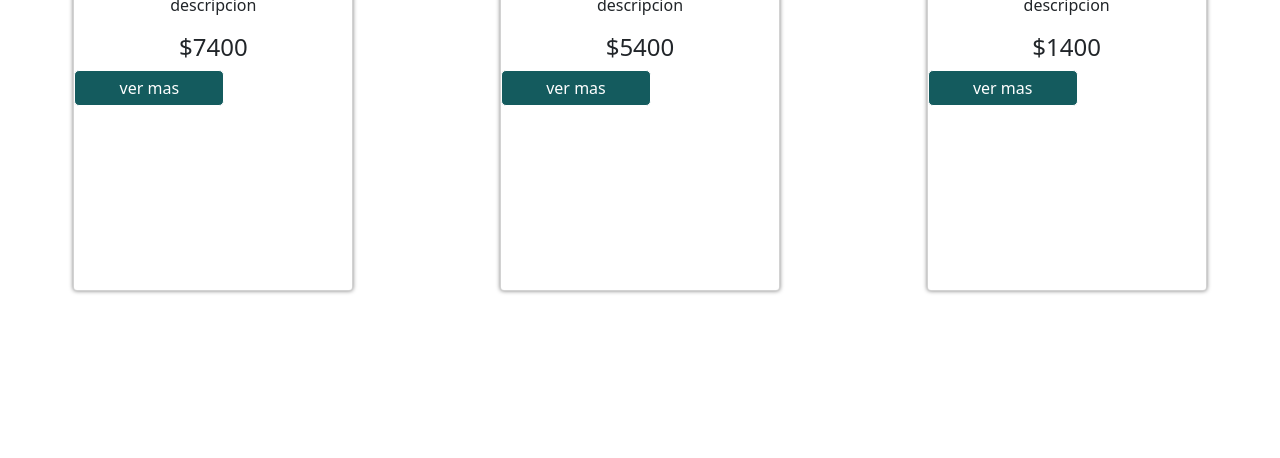
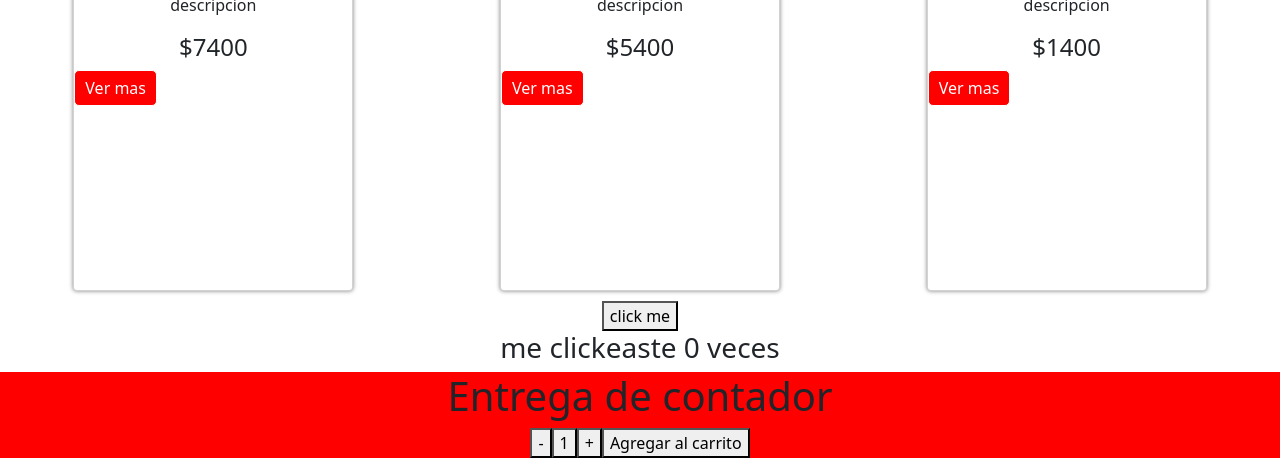
Before and after one commit to RenatoPerez19/DrunkyReact, a React (Create React App) app: page / in a window 1280 px wide. Shown: the part 508-966 px from the top of the page. Before the commit the page ends 809 px from the top, so only its background shows below. Built offline with nearby package versions, Linux system fonts and the light colour scheme.

Commit message:
entrega Contador

```diff
--- a/package.json
+++ b/package.json
@@ -11,6 +11,7 @@
     "react": "^18.2.0",
     "react-dom": "^18.2.0",
     "react-scripts": "5.0.1",
+    "sweetalert": "^2.1.2",
     "web-vitals": "^2.1.4"
   },
   "scripts": {
--- a/src/App.js
+++ b/src/App.js
@@ -3,6 +3,9 @@ import "bootstrap/dist/css/bootstrap.min.css";
 import './App.css';
 import Nav from "./componentes/navbar/NavBar"
 import ItemListContainer from './componentes/Productos/ItemListContainer';
+import Botonclick from "./componentes/Botonclick/Botonclick";
+import ItemCount from "./componentes/ItemCount/ItemCount";
+
 
 
 function App() {
@@ -11,6 +14,9 @@ function App() {
       <header/>
       <Nav/>
       <ItemListContainer greeting="Drunky , tienda de zapatillas"/>
+      <Botonclick/>
+      <ItemCount inicial={1} stock={10}/>
+
 
     </div>
   );
--- /dev/null
+++ b/src/componentes/Botonclick/Botonclick.jsx
@@ -0,0 +1,19 @@
+import React , {useState} from "react"
+
+function Botonclick(){
+    const [clickCount, setClickCount]= useState(0)
+    function handleClick(){
+
+        setClickCount(clickCount+1)
+
+    }
+
+    return(
+        <div>
+            <button onClick={handleClick}>click me</button>
+            <h3>me clickeaste {clickCount} veces</h3>
+        </div>
+    )
+}
+
+export default Botonclick
--- /dev/null
+++ b/src/componentes/ItemCount/ItemCount.css
@@ -0,0 +1,3 @@
+.FondoDiv{
+    background-color: red;
+}
--- /dev/null
+++ b/src/componentes/ItemCount/ItemCount.jsx
@@ -0,0 +1,44 @@
+import React, {useState} from 'react'
+import "./ItemCount.css"
+
+
+function ItemCount(props) {
+    const[count , setCount]=useState(props.inicial)
+
+    function handleAdd(){
+        if(count === props.stock){
+            alert("llego al maximo stock")
+
+        }else{
+            setCount(count+1)
+        }
+        props.stock = props.stock - count;
+    }
+
+    function handleSubstract(){
+        if(count ==1){
+            alert("no puede tener menos de un producto")
+        }else{
+            setCount(count-1)
+        }
+
+    }
+
+    function OnAdd(){
+
+    }
+
+
+    return(
+
+    <div className='FondoDiv'>
+        <h1>Entrega de contador</h1>
+        <button onClick={handleSubstract}>-</button>
+        <button>{count}</button>
+        <button onClick={handleAdd}>+</button>
+        <button onClick={OnAdd}>Agregar al carrito</button>
+    </div>
+    )
+}
+
+export default ItemCount
--- a/src/componentes/Productos/Cards.jsx
+++ b/src/componentes/Productos/Cards.jsx
@@ -1,5 +1,6 @@
 import "./card.css";
 import Button from "../boton/Button";
+import ItemCount from "../ItemCount/ItemCount";
 
 function Cards(props) {
     return (
@@ -12,7 +13,11 @@ function Cards(props) {
                 <p>descripcion</p>
                 <h4>${props.price}</h4>
             </div>
-            <Button text="ver mas"/>
+            <Button>
+                Ver mas
+            </Button>
+
+
         </div>
 
 
--- a/src/componentes/boton/Button.jsx
+++ b/src/componentes/boton/Button.jsx
@@ -1,8 +1,20 @@
+
+import React, {useState} from "react";
 import "./boton.css"
 
-function Button(props) {
+function Button({children}) {
+
+    const [color, setColor]= useState("red")
+
+
+    function handleclick(){
+        alert("clickeado")
+        setColor("green")
+    }
     return (
-        <button className="btn">{props.text}</button>
+        <div>
+        <button  style={{backgroundColor: color }} onClick={handleclick} className="btn">{children}</button>
+        </div>
     )
 }
 
--- a/src/componentes/boton/boton.css
+++ b/src/componentes/boton/boton.css
@@ -1,4 +1,5 @@
 .btn{
+    display: flex;
     padding: 5px 10px;
     color: white;
     max-width: 150px;
--- a/src/index.js
+++ b/src/index.js
@@ -5,6 +5,7 @@ import App from './App';
 import reportWebVitals from './reportWebVitals';
 import "bootstrap/dist/css/bootstrap.min.css";
 import "bootstrap-icons/font/bootstrap-icons.css";
+
 
 const root = ReactDOM.createRoot(document.getElementById('root'));
 root.render(
```
Also changed, not shown: 1 other file (tests, documents, lock files or other folders).
